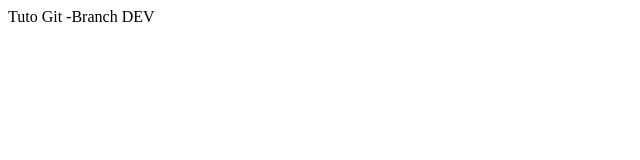
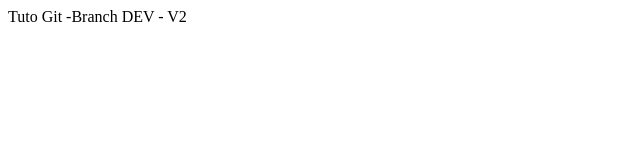
Before and after one commit to ZikoBanaoui/tuto-git, a plain HTML site: page index.html in a window 1280 px wide. Shown: the full height of the page, 0-640 px from the left. Drawn offline with Linux system fonts and the light colour scheme.

Commit message:
deuxième [Fmodif text branch DEV

```diff
--- a/index.html
+++ b/index.html
@@ -4,6 +4,6 @@
     </head>
 
     <body>
-        <p>Tuto Git -Branch DEV</p>
+        <p>Tuto Git -Branch DEV - V2</p>
     </body>
 </html>
```
